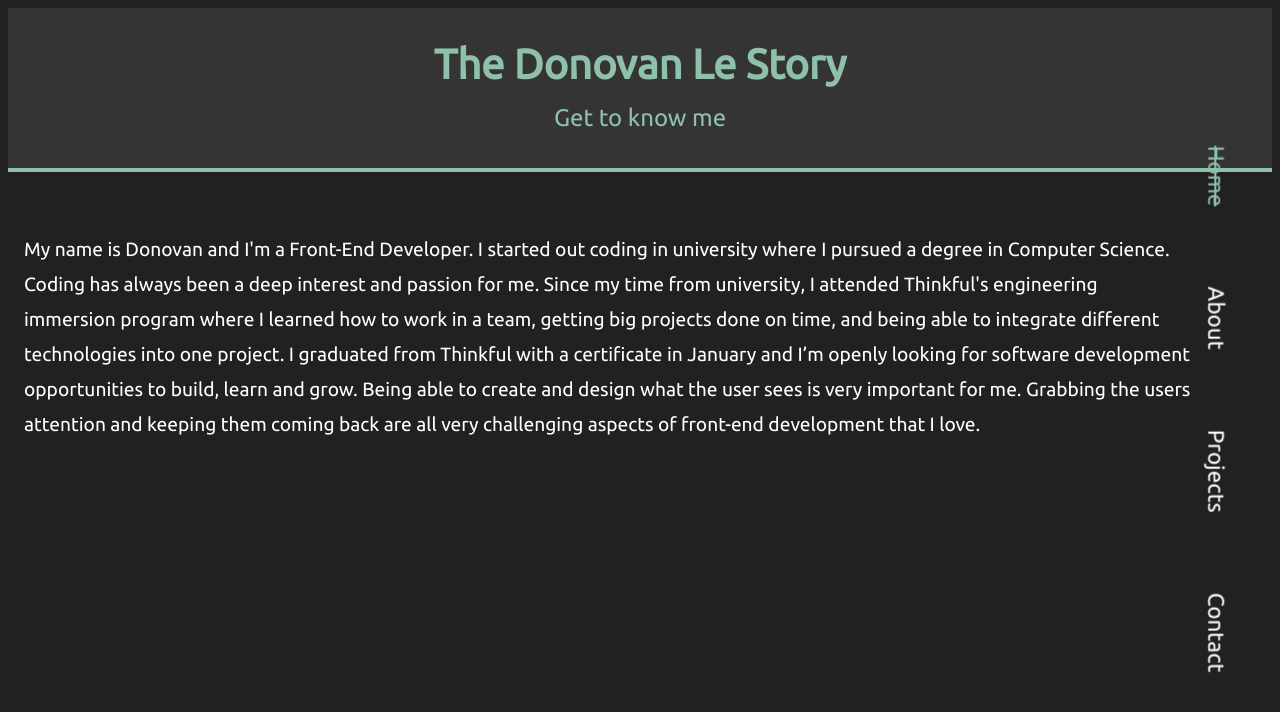
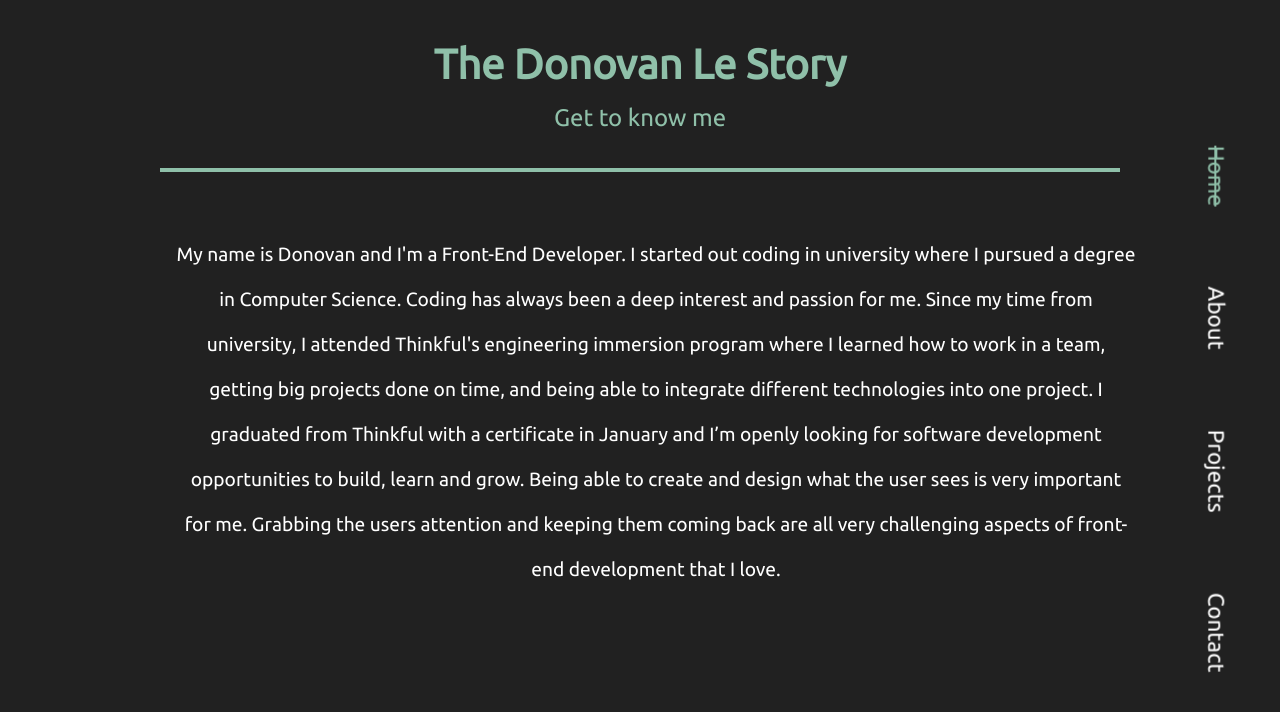
Before and after one commit to donotle98/dons-portfolio, a React (Create React App) app: page /about in a window 1280 px wide. Shown: the top 712 px of the page. Built offline with nearby package versions, Linux system fonts and the light colour scheme.

Commit message:
fixed about width

```diff
--- a/src/About/About.js
+++ b/src/About/About.js
@@ -34,6 +34,8 @@ const About = () => {
 export default About;
 
 const StyledWrapper = styled.div`
+    max-width: 60rem;
+    margin: auto;
     header {
         width: 100%;
         height: 5rem;
@@ -44,15 +46,16 @@ const StyledWrapper = styled.div`
     }
 
     .about-me {
+        text-align: center;
+        color: white;
         padding: 1rem;
-        color: white;
-        line-height: 35px;
+        line-height: 45px;
+        width: 100%;
         font-size: 1.2rem;
     }
 
     @media all and (min-width: 930px) {
         header {
-            background-color: rgb(97, 97, 97, 0.3);
             margin: 0;
             height: 10rem;
             color: #8fc0a9;
```
Also changed, not shown: 2 other files (tests, documents, lock files or other folders).
